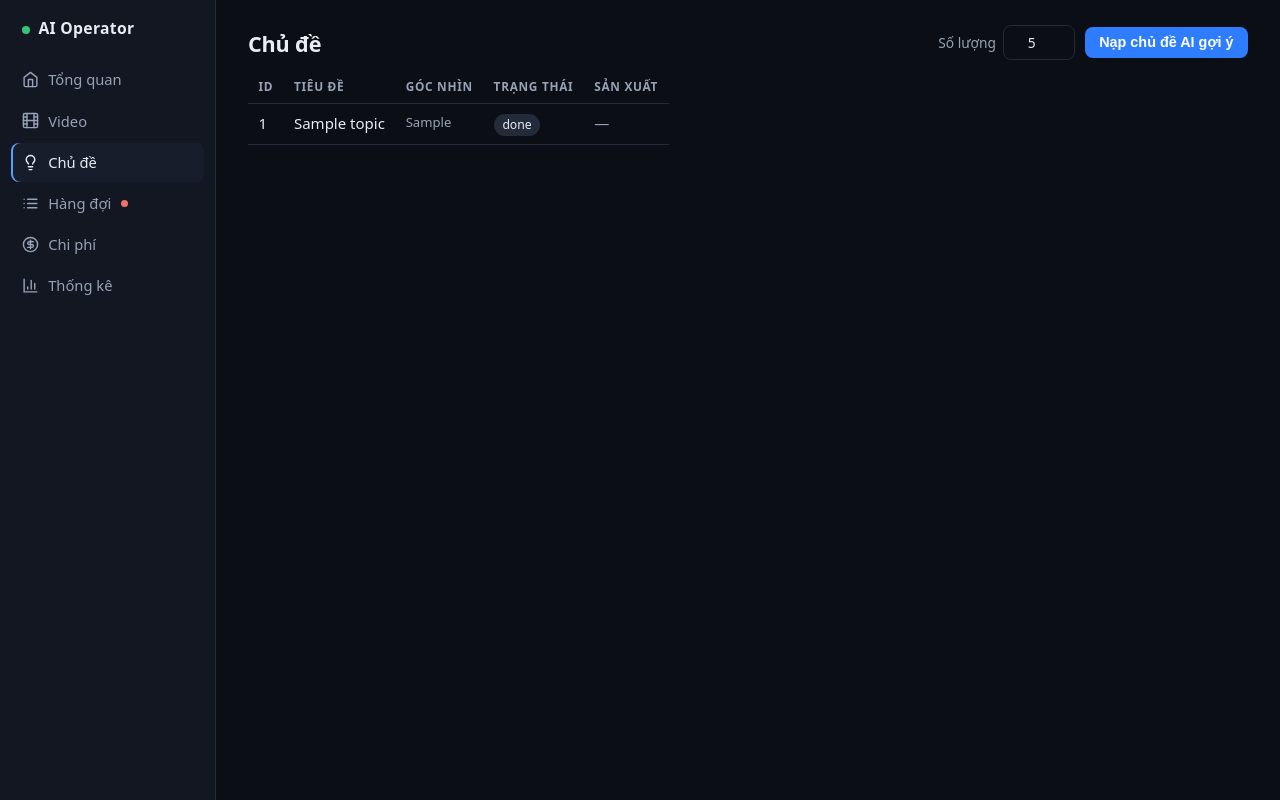
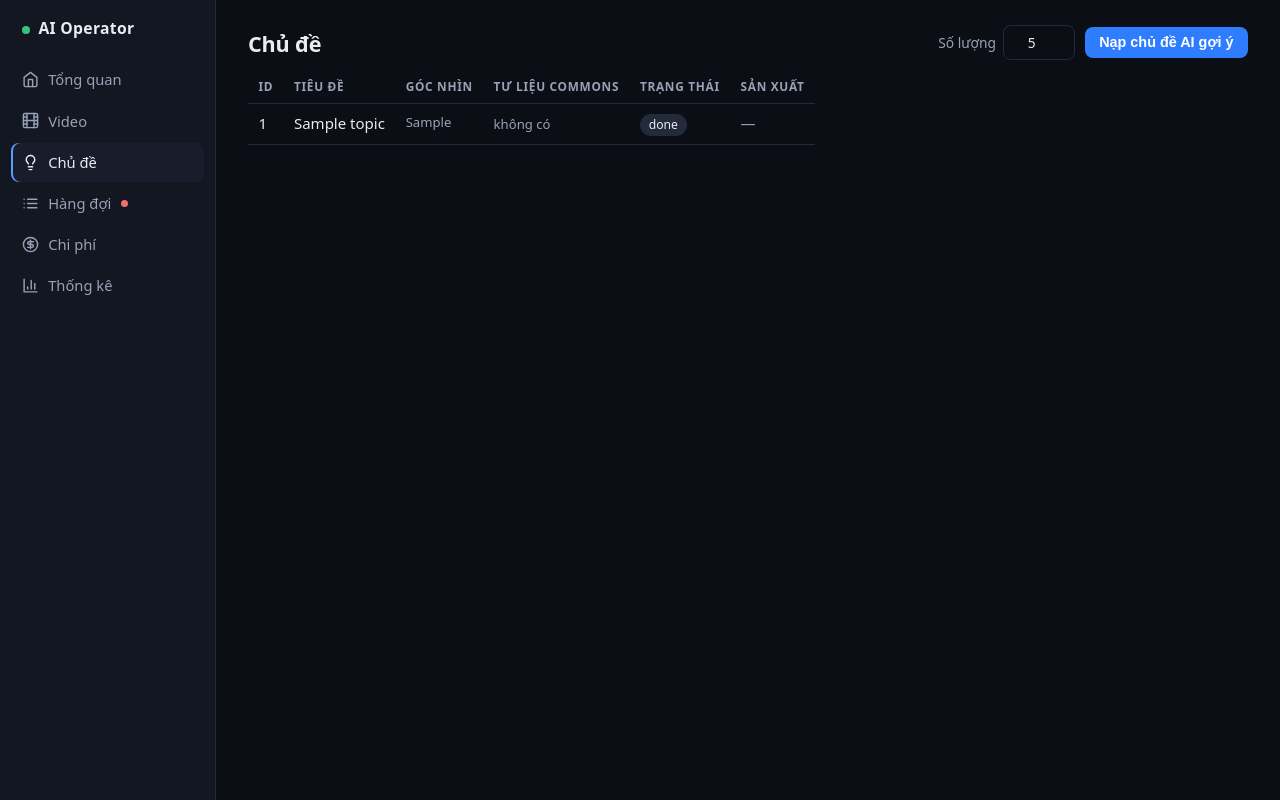
Before and after one commit to caohoang2911/video-ai, a FastAPI app: page /topics in a window 1280 px wide. Run offline with FastAPI, Linux system fonts and the light colour scheme; tables that the repository leaves empty hold one stand-in row (values such as "Sample post"); some libraries are stand-ins or nearby versions.

Commit message:
feat(web): commons coverage column on topics page
Each topic row async-loads (htmx, per-cell) the count of license- and
resolution-qualified Wikimedia archival candidates, using the same filter
the visual pipeline applies — operators pick archival-rich topics first.
Rate-limited 1 req/s; 24h HTTP cache makes revisits instant.

```diff
--- /dev/null
+++ b/src/ai_operator/web/templates/topic_commons_coverage.html
@@ -0,0 +1,8 @@
+{# fragment htmx: độ phủ tư liệu Wikimedia Commons của một chủ đề (không extends base) #}
+{% if count >= 5 %}
+<span class="pill done" title="{{ count }} ảnh đạt chuẩn license + độ phân giải cho “{{ query }}”">✓ {{ count }} ảnh</span>
+{% elif count > 0 %}
+<span class="pill pending" title="ít tư liệu — phần thiếu sẽ do SDXL vẽ">{{ count }} ảnh</span>
+{% else %}
+<span class="muted small" title="không có tư liệu đạt chuẩn — video sẽ dùng SDXL/stock">không có</span>
+{% endif %}
--- a/src/ai_operator/web/templates/topics.html
+++ b/src/ai_operator/web/templates/topics.html
@@ -11,13 +11,17 @@
 </div>
 
 <table>
-  <thead><tr><th>ID</th><th>Tiêu đề</th><th>Góc nhìn</th><th>Trạng thái</th><th>Sản xuất</th></tr></thead>
+  <thead><tr><th>ID</th><th>Tiêu đề</th><th>Góc nhìn</th><th>Tư liệu Commons</th><th>Trạng thái</th><th>Sản xuất</th></tr></thead>
   <tbody>
   {% for t in topics %}
     <tr>
       <td>{{ t.id }}</td>
       <td>{{ t.title }}</td>
       <td class="muted small">{{ t.angle or '—' }}</td>
+      {# độ phủ ảnh tư liệu thật: nạp async từng ô (Commons rate-limit 1 req/s) #}
+      <td hx-get="/topics/{{ t.id }}/commons-coverage" hx-trigger="load" hx-swap="innerHTML">
+        <span class="muted small">đang dò…</span>
+      </td>
       <td>
         {% if t.status == 'backlog' %}<span class="pill pending">chờ sản xuất</span>
         {% elif t.status == 'used' %}<span class="pill done">đã sản xuất</span>
@@ -40,7 +44,7 @@
       </td>
     </tr>
   {% else %}
-    <tr><td colspan="5" class="muted">Chưa có chủ đề.</td></tr>
+    <tr><td colspan="6" class="muted">Chưa có chủ đề.</td></tr>
   {% endfor %}
   </tbody>
 </table>
```
Also changed, not shown: src/ai_operator/web/routes_topics.py (+18 -0 lines).
